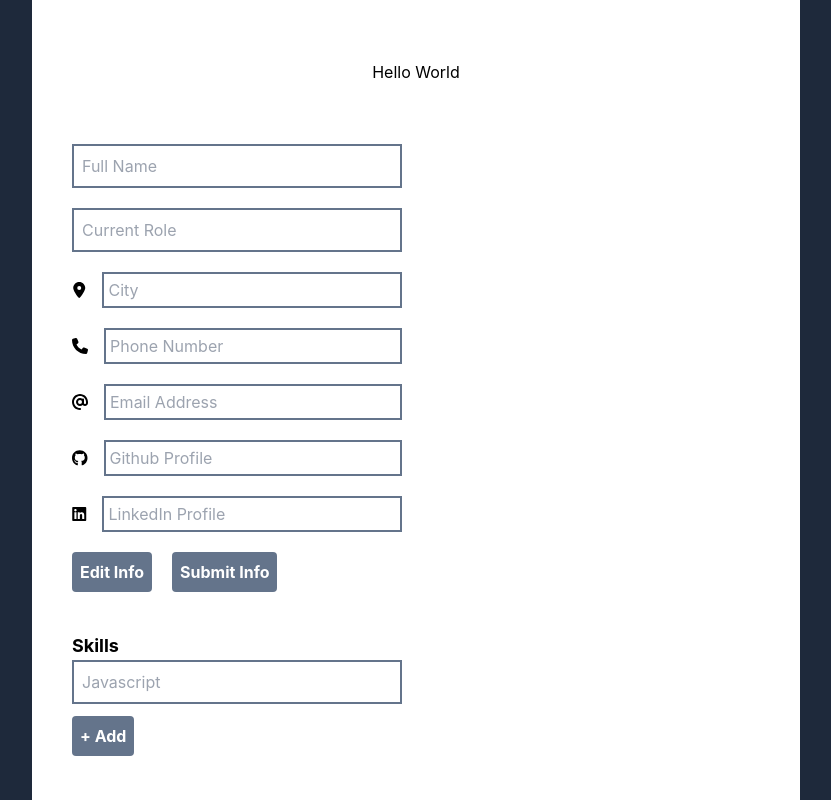
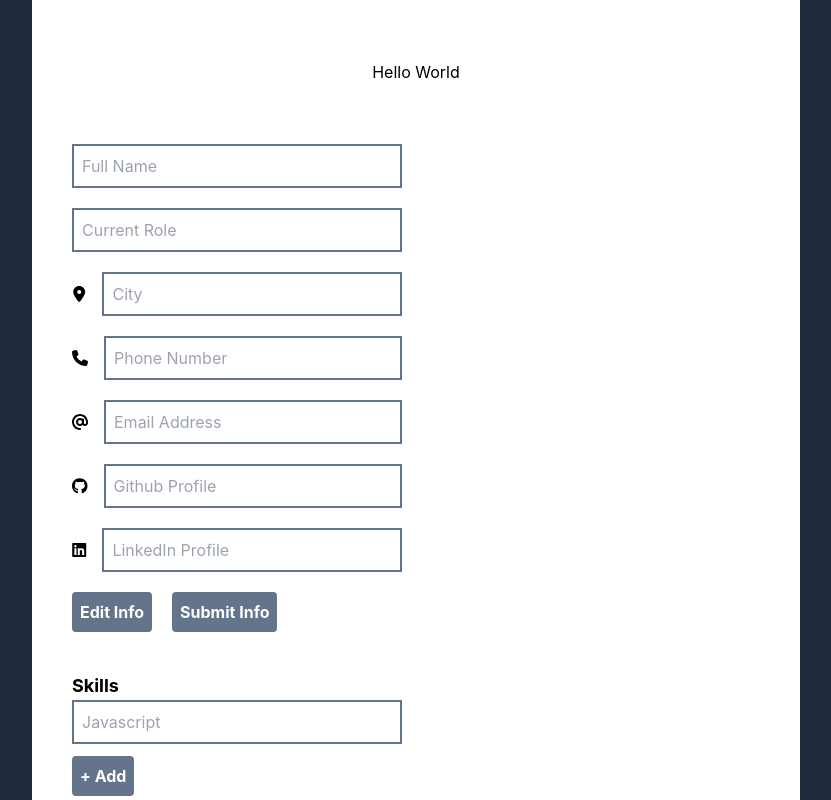
Before and after one commit to fcasibu/cv-application, a React (Create React App) app: page / in a window 1280 px wide. Shown: the top 800 px of the page, without its empty margins (224-1055 px from the left). Built offline with nearby package versions, Linux system fonts and the light colour scheme.

Commit message:
Minor style change

```diff
--- a/src/components/Main/EditorMode/LeftMain/PersonalInfo/PersonalInfo.js
+++ b/src/components/Main/EditorMode/LeftMain/PersonalInfo/PersonalInfo.js
@@ -67,7 +67,7 @@ const PersonalInfo = (props) => {
       <input
         type="text"
         placeholder="Full Name"
-        className="p-2 border-2 border-slate-500 disabled:bg-slate-700 disabled:text-white"
+        className="p-2 w-full border-2 border-slate-500 disabled:bg-slate-700 disabled:text-white"
         value={fullName}
         onChange={changeFullNameHandler}
         disabled={!!status}
@@ -85,7 +85,7 @@ const PersonalInfo = (props) => {
         <input
           type="text"
           placeholder="City"
-          className="p-1 w-full border-2 border-slate-500 disabled:bg-slate-700 disabled:text-white"
+          className="p-2 w-full border-2 border-slate-500 disabled:bg-slate-700 disabled:text-white"
           value={location}
           onChange={changeLocationHandler}
           disabled={!!status}
@@ -96,7 +96,7 @@ const PersonalInfo = (props) => {
         <input
           type="text"
           placeholder="Phone Number"
-          className="p-1 w-full border-2 border-slate-500 disabled:bg-slate-700 disabled:text-white"
+          className="p-2 w-full border-2 border-slate-500 disabled:bg-slate-700 disabled:text-white"
           value={phoneNumber}
           onChange={changePhoneNumberHandler}
           disabled={!!status}
@@ -107,7 +107,7 @@ const PersonalInfo = (props) => {
         <input
           type="text"
           placeholder="Email Address"
-          className="p-1 w-full border-2 border-slate-500 disabled:bg-slate-700 disabled:text-white"
+          className="p-2 w-full border-2 border-slate-500 disabled:bg-slate-700 disabled:text-white"
           value={email}
           onChange={changeEmailHandler}
           disabled={!!status}
@@ -118,7 +118,7 @@ const PersonalInfo = (props) => {
         <input
           type="text"
           placeholder="Github Profile"
-          className="p-1 w-full border-2 border-slate-500 disabled:bg-slate-700 disabled:text-white"
+          className="p-2 w-full border-2 border-slate-500 disabled:bg-slate-700 disabled:text-white"
           value={github}
           onChange={changeGithubHandler}
           disabled={!!status}
@@ -129,7 +129,7 @@ const PersonalInfo = (props) => {
         <input
           type="text"
           placeholder="LinkedIn Profile"
-          className="p-1 w-full border-2 border-slate-500 disabled:bg-slate-700 disabled:text-white"
+          className="p-2 w-full border-2 border-slate-500 disabled:bg-slate-700 disabled:text-white"
           value={linkedin}
           onChange={changeLinkedinHandler}
           disabled={!!status}
```
